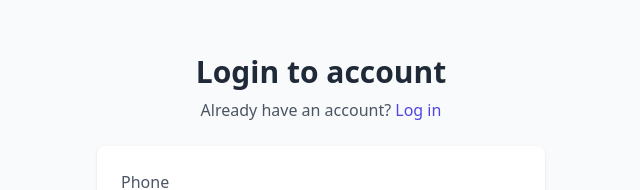
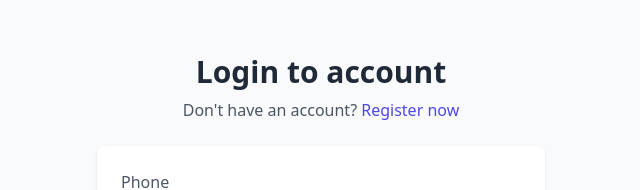
Before and after one commit to ajitkushwaha123/Magic-Scale-Frontend, a React (Vite) app: page /login in a window 1280 px wide. Shown: the part 141-331 px from the top of the page, without its empty margins (319-959 px from the left). Built offline with nearby package versions, Linux system fonts and the light colour scheme.

Commit message:
Chat btn

```diff
--- a/src/components/Header.jsx
+++ b/src/components/Header.jsx
@@ -14,15 +14,15 @@ const Header = () => {
 
   return (
      <>
-       <nav className='bg-transparent w-full flex items-center justify-between h-[80px] z-10 sm:px-[100px] px-[15px]'>
+       <nav className='bg-transparent w-full sticky top-0 flex items-center justify-between h-[80px] z-10 sm:px-[100px] px-[15px]'>
           <div className='flex justify-between items-center'>
             <img height={"50px"} width={"160px"} src={Logo}/>
           </div>
 
           <div className='flex hidden md:block'>
             <ul className='flex text-[16px] leading-16 font-medium uppercase'>
-                <li className='ml-5'>Home</li>
-                <li className='ml-5'>Services</li>
+                <li className='ml-5'><NavLink to={"/"}>Home</NavLink></li>
+                <li className='ml-5'><a href='#services'>Services</a></li>
                 <li className='ml-5'>About</li>
                 <li className='ml-5'>Contact</li>
             </ul>
--- a/src/components/Hero.jsx
+++ b/src/components/Hero.jsx
@@ -1,8 +1,16 @@
 import React from 'react'
 import Button from '../components/Button'
 import { AboutImg } from '../assets'
+import { useNavigate } from 'react-router-dom'
 
 const Hero = () => {
+
+  const navigate = useNavigate();
+
+  const chat = () => {
+    navigate('https://wa.me/918826073117')
+  }
+
   return (
     <div className='w-full md:h-screen h-auto md:px-[100px] pl-[20px] pt-[164px] bg-mainBg mt-[-80px]'>
       <div className='w-full flex flex-col md:flex-row'>
@@ -19,6 +27,7 @@ const Hero = () => {
              hoverBg={"#fff"}
              title="Let’s talk — Send a message"
              hoverColor={"#111"}
+             onClick={chat()}
              />
         </div>
 
--- a/src/components/Login.jsx
+++ b/src/components/Login.jsx
@@ -1,5 +1,5 @@
 import React, { useState } from 'react'
-import { NavLink } from 'react-router-dom';
+import { NavLink, useNavigate } from 'react-router-dom';
 
 const Login = () => {
 
@@ -11,11 +11,15 @@ const Login = () => {
         "password" : password,
     }
 
+    const navigate = useNavigate();
+
     const register = () => {
         event.preventDefault();
 
         console.log("clicked");
         console.log(userLogin);
+        alert("Coming Soon");
+        navigate('/');
     }
 
   return (
@@ -25,7 +29,7 @@ const Login = () => {
                 <div className="text-center">
                     <div className="mt-5 space-y-2">
                         <h3 className="text-gray-800 text-2xl font-bold sm:text-3xl">Login to account</h3>
-                        <p className="">Already have an account? <NavLink to={"/register"} className="font-medium text-indigo-600 hover:text-indigo-500">Log in</NavLink></p>
+                        <p className="">Don't have an account? <NavLink to={"/register"} className="font-medium text-indigo-600 hover:text-indigo-500">Register now</NavLink></p>
                     </div>
                 </div>
                 <div className="bg-white shadow p-4 py-6 sm:p-6 sm:rounded-lg">
--- a/src/components/Products.jsx
+++ b/src/components/Products.jsx
@@ -68,7 +68,7 @@ const Products = () => {
     };
 
     return (
-        <div className='flex flex-col justify-center items-center'>
+        <div id='services' className='flex services flex-col justify-center items-center'>
             <h1 className='font-semibold text-5xl text-btn flex justify-center items-center'>Services</h1>
 
             <div className='pt-10 pb-4 text-center uppercase font-bold text-[22px]'>
--- a/src/components/Registration.jsx
+++ b/src/components/Registration.jsx
@@ -1,5 +1,5 @@
 import React, { useState } from 'react'
-import { Link ,NavLink } from 'react-router-dom';
+import { Link ,NavLink, useNavigate } from 'react-router-dom';
 import Login from './Login';
 
 const Register = () => {
@@ -18,11 +18,15 @@ const Register = () => {
         "password" : password,
     }
 
+    const navigate = useNavigate();
+
     const register = () => {
         event.preventDefault();
 
         console.log("clicked");
         console.log(userRegister);
+        alert("Coming Soon");
+        navigate('/');
     }
 
   return (
```
